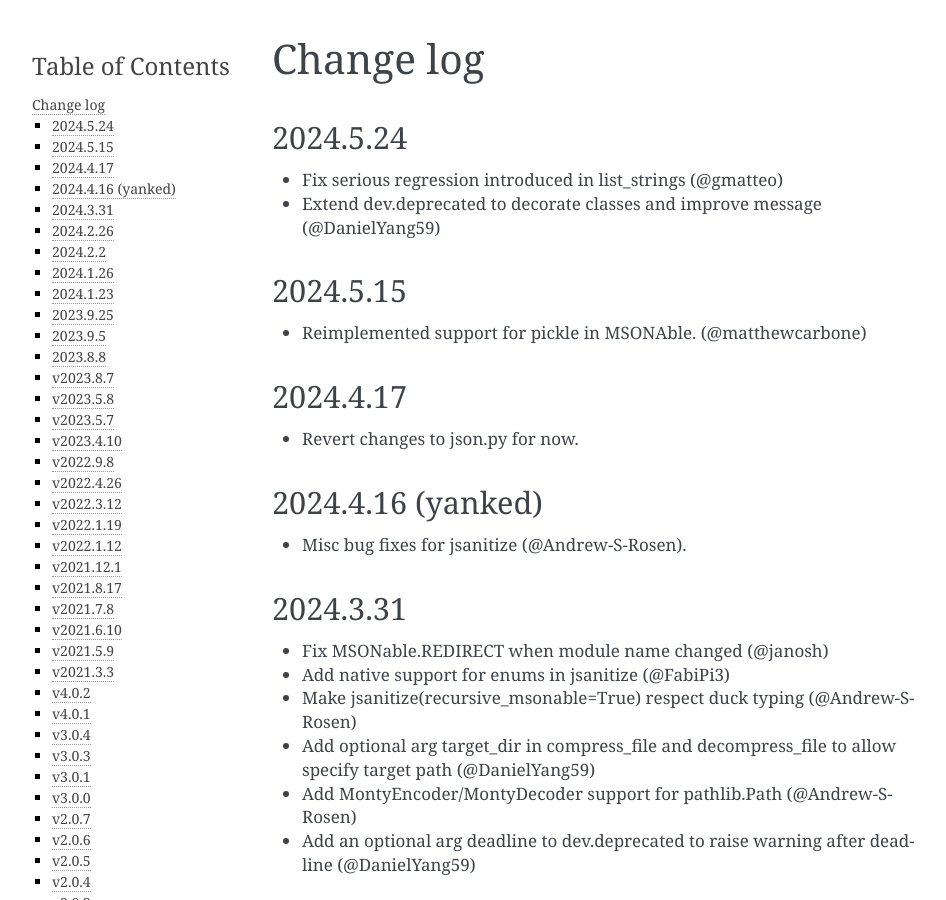
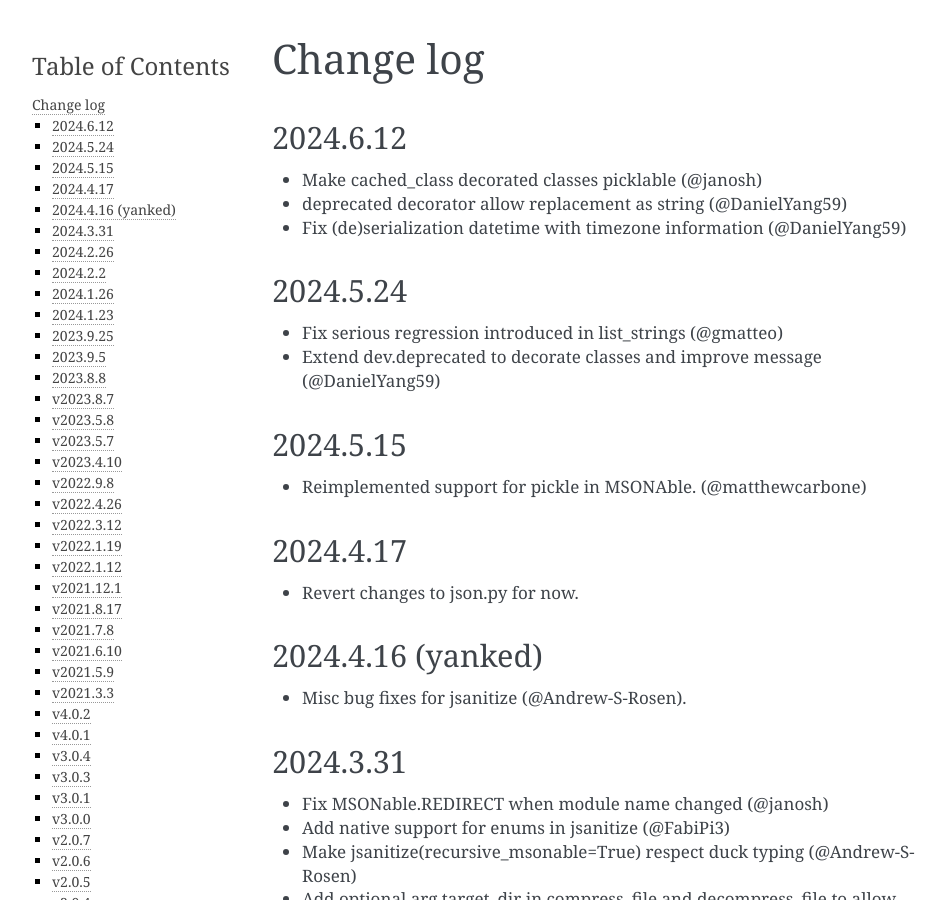
Before and after one commit to materialsvirtuallab/monty, a Sphinx documentation site: the page built from docs/changelog.md, in a window 1280 px wide and 900 px high. Shown: the whole window, without its empty margins (148-1094 px from the left). Built offline with Sphinx 7.4.7, drawn with Linux system fonts in a browser that asks for light colours.

Commit message:
Fix changelog.

```diff
--- a/docs/changelog.md
+++ b/docs/changelog.md
@@ -1,4 +1,9 @@
 # Change log
+
+## 2024.6.12
+- Make cached_class decorated classes picklable  (@janosh)
+- deprecated decorator allow replacement as string (@DanielYang59)
+- Fix (de)serialization datetime with timezone information (@DanielYang59)
 
 ## 2024.5.24
 - Fix serious regression introduced in list_strings (@gmatteo)
```
